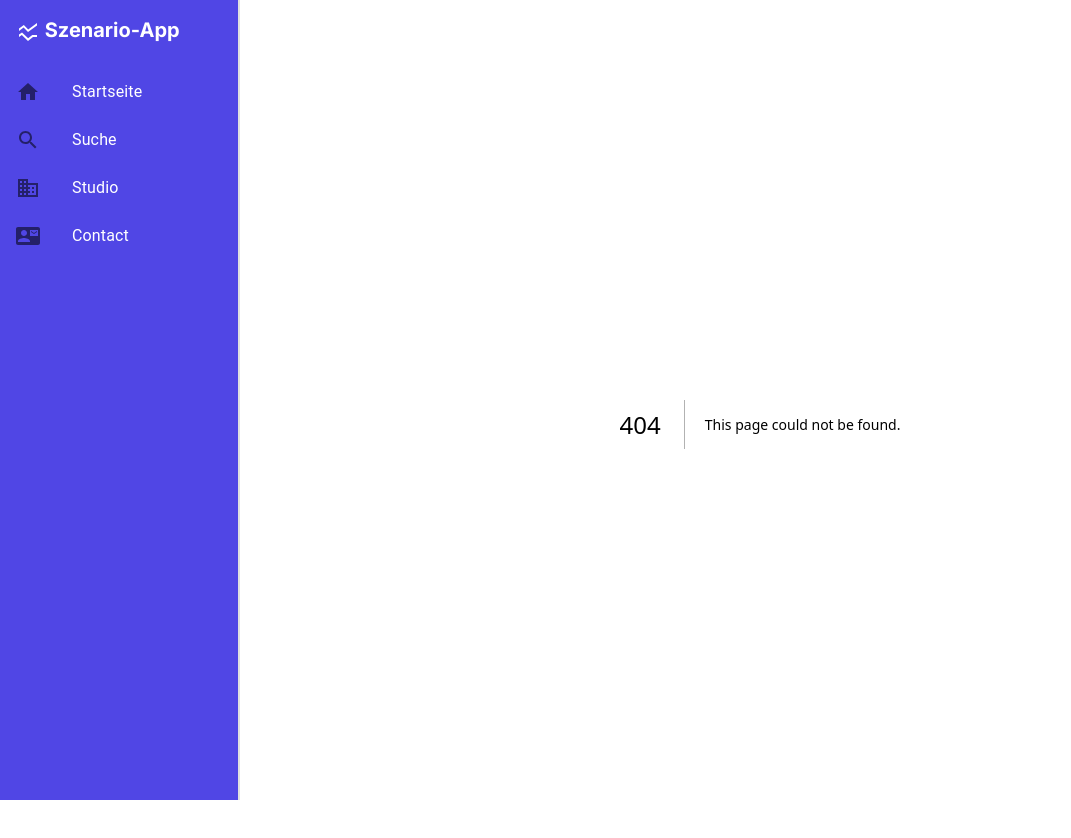
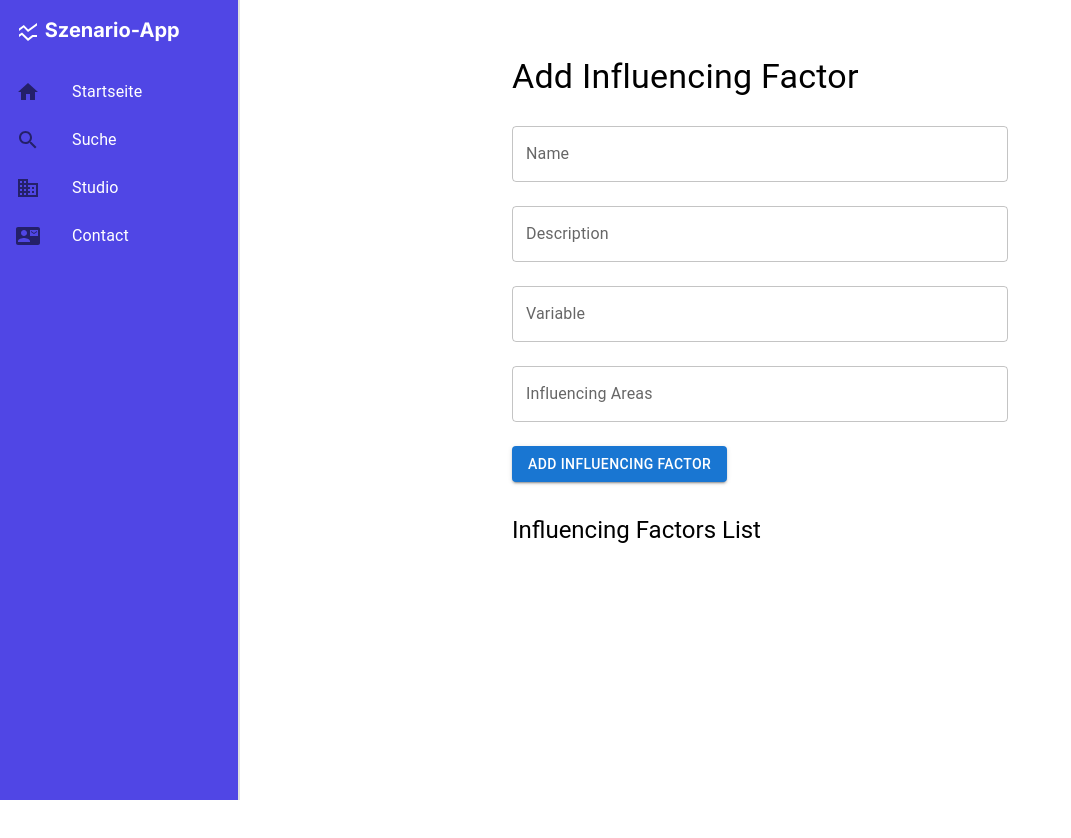
Before and after one commit to WWI2021G/scenario-manager, a Next.js app in the folder frontend/: page /createInfluencingFactor in a window 1280 px wide. Before the commit this address had no page. Shown: the top 838 px of the page, without its empty margins (0-1071 px from the left). After the commit the page ends 800 px from the top, so only its background shows below. Built offline with nearby package versions, Linux system fonts and the light colour scheme; a web font is replaced by a local one.

Commit message:
feat: Added forms for project and influencingFactor creation as well as projectList

```diff
--- /dev/null
+++ b/frontend/src/app/createInfluencingFactor/page.tsx
@@ -0,0 +1,10 @@
+import * as React from 'react';
+import InfluencingFactorForm from '../../components/main/InfluencingFactorForm';
+
+export default function Home() {
+  return (
+    <div>
+      <InfluencingFactorForm />
+    </div>
+  );
+}
--- a/frontend/src/app/page.tsx
+++ b/frontend/src/app/page.tsx
@@ -1,38 +1,69 @@
+"use client"
 import * as React from 'react';
 import Box from '@mui/material/Box';
 import Button from '@mui/material/Button';
 import TextField from '@mui/material/TextField';
 import { FilterList } from "@mui/icons-material";
+import TableHover from "@/components/sub/ProjectTable";
+import ScenarioProjectForm from '../components/main/ScenarioProjectForm';
+import { ScenarioProject } from '@/types';
 
 export default function Home() {
+  const [isProjectListEmpty, setIsProjectListEmpty] = React.useState(true);
+  const [showForm, setShowForm] = React.useState(false);
+  const [projects, setProjects] = React.useState<ScenarioProject[]>([]);
+
+  const handleCreateProject = () => {
+    setShowForm(true);
+  };
+
+  const handleSaveProject = (project: ScenarioProject) => {
+    setProjects([...projects, project]);
+    setShowForm(false);
+    setIsProjectListEmpty(false);
+  };
+
   return (
     <>
       <div className="font-bold text-md">Vorhandene Projekte</div>
       <div className="flex flex-row">
-        {/*TODO: Change TextField to Autocomplete and add filter*/}
         <TextField className="my-4 w-[400px]" label="Suche Projekt" variant="outlined" />
-        <Button className="text-black my-4 mx-2 w-40 justify-center border-gray-400" variant={"outlined"} startIcon={<FilterList/>}>Filter</Button>
+        <Button className="text-black my-4 mx-2 w-40 justify-center border-gray-400" variant={"outlined"} startIcon={<FilterList />}>Filter</Button>
       </div>
-      <Box sx={{ display: "flex", }}>
-        <Box
-
-          component="main"
-          sx={{
-            flexGrow: 1,
-            bgcolor: "background.default",
-            p: 3,
-            marginLeft: `5px`,
-            display: "flex",
-            justifyContent: "center",
-            alignItems: "center"
-          }}
-        >
-          <div className="flex flex-col items-center justify-center mt-40">
-            <h1 className="flex justify-center text-6xl font-bold text-[#5046e5]">Keine Projekte vorhanden</h1>
-            <h3 className="flex justify-center m-4 text-2xl font-bold text-stone-400">Erstellen sie ihr erstes Projekt</h3>
-            <Button className="bg-[#5046e5] text-white m-8 w-40 justify-center hover:bg-[#4438ca]" >Erstelle neues Projekt</Button>
-          </div>
-        </Box>
-      </Box></>
+      {showForm ? (
+        <ScenarioProjectForm onSave={handleSaveProject} />
+      ) : (
+        renderProjectList(isProjectListEmpty, handleCreateProject, projects)
+      )}
+    </>
   );
 }
+
+function renderProjectList(isProjectListEmpty: boolean, handleCreateProject: () => void, projects: ScenarioProject[]) {
+  if (isProjectListEmpty) {
+    return (
+      <div className="flex flex-col items-center justify-center mt-40">
+        <h1 className="flex justify-center text-6xl font-bold text-[#5046e5]">Keine Projekte vorhanden</h1>
+        <h3 className="flex justify-center m-4 text-2xl font-bold text-stone-400">Erstellen Sie Ihr erstes Projekt</h3>
+        <Button
+          className="bg-[#5046e5] text-white m-8 w-40 justify-center hover:bg-[#4438ca]"
+          onClick={handleCreateProject}
+        >
+          Erstelle neues Projekt
+        </Button>
+      </div>
+    );
+  } else {
+    return (
+      <Box className='flex flex-col'>
+        <TableHover projects={projects} />
+        <Button
+          className="bg-[#5046e5] text-white my-8 w-40 justify-center hover:bg-[#4438ca]"
+          onClick={handleCreateProject}
+        >
+          Erstelle neues Projekt
+        </Button>
+      </Box>
+    );
+  }
+}
--- /dev/null
+++ b/frontend/src/components/main/InfluencingFactorForm.tsx
@@ -0,0 +1,97 @@
+"use client";
+import * as React from 'react';
+import { useState } from 'react';
+import { InfluencingFactor } from '../../types';
+import { Box, Button, TextField, Typography, List, ListItem, ListItemText } from '@mui/material';
+
+export default function InfluencingFactorForm() {
+  const [influencingFactor, setInfluencingFactor] = useState<InfluencingFactor>({
+    id: 0,
+    name: '',
+    description: '',
+    variable: '',
+    influencingAreas: '',
+  });
+  const [influencingFactorsList, setInfluencingFactorsList] = useState<InfluencingFactor[]>([]);
+
+  const handleChange = (e: React.ChangeEvent<HTMLInputElement>) => {
+    const { name, value } = e.target;
+    setInfluencingFactor({ ...influencingFactor, [name]: value });
+  };
+
+  const handleSubmit = (e: React.FormEvent) => {
+    e.preventDefault();
+    setInfluencingFactorsList([...influencingFactorsList, { ...influencingFactor, id: influencingFactorsList.length + 1 }]);
+    setInfluencingFactor({
+      id: 0,
+      name: '',
+      description: '',
+      variable: '',
+      influencingAreas: '',
+    });
+  };
+
+  return (
+    <Box sx={{ width: '50%', margin: '0 auto', mt: 4 }}>
+      <Typography variant="h4" component="h1" gutterBottom>
+        Add Influencing Factor
+      </Typography>
+      <form onSubmit={handleSubmit}>
+        <TextField
+          label="Name"
+          name="name"
+          value={influencingFactor.name}
+          onChange={handleChange}
+          fullWidth
+          margin="normal"
+          variant="outlined"
+        />
+        <TextField
+          label="Description"
+          name="description"
+          value={influencingFactor.description}
+          onChange={handleChange}
+          fullWidth
+          margin="normal"
+          variant="outlined"
+        />
+        <TextField
+          label="Variable"
+          name="variable"
+          value={influencingFactor.variable}
+          onChange={handleChange}
+          fullWidth
+          margin="normal"
+          variant="outlined"
+        />
+        <TextField
+          label="Influencing Areas"
+          name="influencingAreas"
+          value={influencingFactor.influencingAreas}
+          onChange={handleChange}
+          fullWidth
+          margin="normal"
+          variant="outlined"
+        />
+        <Button type="submit" variant="contained" color="primary" sx={{ mt: 2 }}>
+          Add Influencing Factor
+        </Button>
+      </form>
+      <Box sx={{ mt: 4 }}>
+        <Typography variant="h5" component="h2">
+          Influencing Factors List
+        </Typography>
+        <List>
+          {influencingFactorsList.map((factor) => (
+            <ListItem key={factor.id}>
+              <ListItemText
+                primary={`${factor.name} - ${factor.description}`}
+                secondary={`Variable: ${factor.variable}, Influencing Areas: ${factor.influencingAreas}`}
+              />
+            </ListItem>
+          ))}
+        </List>
+      </Box>
+    </Box>
+  );
+}
--- /dev/null
+++ b/frontend/src/components/main/ScenarioProjectForm.tsx
@@ -0,0 +1,75 @@
+import * as React from 'react';
+import { useState } from 'react';
+import { Box, Button, TextField, Typography, List, ListItem, ListItemText } from '@mui/material';
+import { InfluencingFactor, ScenarioProject } from "@/types";
+
+export default function ScenarioProjectForm({ onSave }: { onSave: (project: ScenarioProject) => void }) {
+  const [project, setProject] = useState<ScenarioProject>({
+    name: '',
+    description: '',
+    influencingFactors: [],
+    keyFactors: [],
+    futureProjections: [],
+    projectionBundles: [],
+    scenarioType: '',
+  });
+
+  const handleChange = (e: React.ChangeEvent<HTMLInputElement>) => {
+    const { name, value } = e.target;
+    setProject({ ...project, [name]: value });
+  };
+
+  const handleSubmit = (e: React.FormEvent) => {
+    e.preventDefault();
+    onSave(project);
+    setProject({
+      name: '',
+      description: '',
+      influencingFactors: [],
+      keyFactors: [],
+      futureProjections: [],
+      projectionBundles: [],
+      scenarioType: '',
+    });
+  };
+
+  return (
+    <Box sx={{ width: '50%', margin: '0 auto', mt: 4 }}>
+      <Typography variant="h4" component="h1" gutterBottom>
+        Create New Project
+      </Typography>
+      <form onSubmit={handleSubmit}>
+        <TextField
+          label="Name"
+          name="name"
+          value={project.name}
+          onChange={handleChange}
+          fullWidth
+          margin="normal"
+          variant="outlined"
+        />
+        <TextField
+          label="Description"
+          name="description"
+          value={project.description}
+          onChange={handleChange}
+          fullWidth
+          margin="normal"
+          variant="outlined"
+        />
+        <TextField
+          label="Scenario Type"
+          name="scenarioType"
+          value={project.scenarioType}
+          onChange={handleChange}
+          fullWidth
+          margin="normal"
+          variant="outlined"
+        />
+        <Button type="submit" variant="contained" color="primary" sx={{ mt: 2 }}>
+          Save Project
+        </Button>
+      </form>
+    </Box>
+  );
+}
--- a/frontend/src/components/sub/ProjectTable.tsx
+++ b/frontend/src/components/sub/ProjectTable.tsx
@@ -2,23 +2,23 @@ import * as React from 'react';
 import Table from '@mui/joy/Table';
 import { MoreHoriz } from "@mui/icons-material";
 import Link from 'next/link';
+import { ScenarioProject } from '@/types';
+
+interface ProjectTableProps {
+  projects: ScenarioProject[];
+}
 
 function createData(
   pid: number,
   name: string,
   date: string,
-
 ) {
   return { pid, name, date };
 }
 
-const rows = [
-  createData(1, "Projekt Shell", "12.12.2021"),
-  createData(2, "Projekt BMW", "14.07.2023"),
-  createData(2, "Projekt Festool", "03.04.2024"),
-];
+export default function TableHover({ projects }: ProjectTableProps) {
+  const rows = projects.map((project, index) => createData(index + 1, project.name, new Date().toLocaleDateString()));
 
-export default function TableHover() {
   return (
     <Table hoverRow stickyHeader>
       <thead>
@@ -35,7 +35,7 @@ export default function TableHover() {
           <td>{row.pid}</td>
           <td className="underline"><Link href="">{row.name}</Link></td>
           <td>{row.date}</td>
-          <td><MoreHoriz/></td>
+          <td><MoreHoriz /></td>
         </tr>
       ))}
       </tbody>
--- /dev/null
+++ b/frontend/src/types.ts
@@ -0,0 +1,37 @@
+export interface InfluencingFactor {
+  id: number;
+  name: string;
+  description: string;
+  variable: string;
+  influencingAreas: string;
+}
+
+export interface InfluencingFactor {
+  id: number;
+  name: string;
+  description: string;
+  variable: string;
+  influencingAreas: string;
+}
+
+export interface KeyFactor {
+  // Define the structure for KeyFactor
+}
+
+export interface FutureProjections {
+  // Define the structure for FutureProjections
+}
+
+export interface ProjectionBundles {
+  // Define the structure for ProjectionBundles
+}
+
+export interface ScenarioProject {
+  name: string;
+  description: string;
+  influencingFactors: InfluencingFactor[];
+  keyFactors: KeyFactor[];
+  futureProjections: FutureProjections[];
+  projectionBundles: ProjectionBundles[];
+  scenarioType: string; // Assuming ScenarioType is a string for simplicity
+}
```
